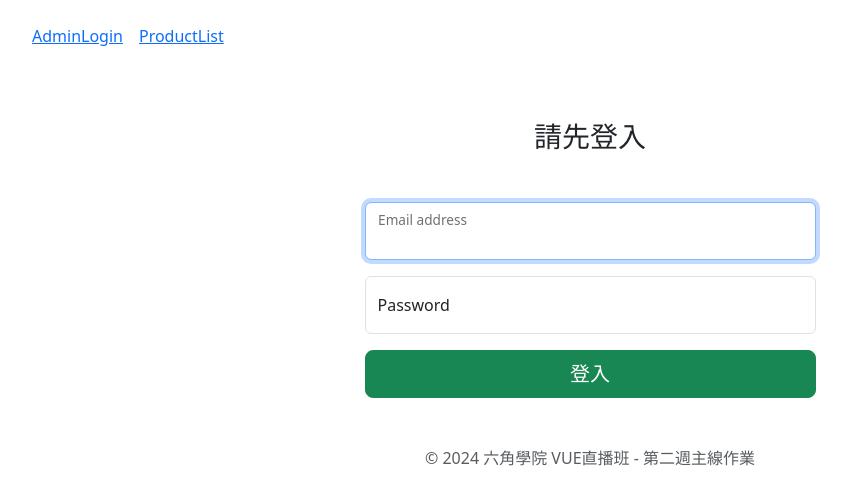
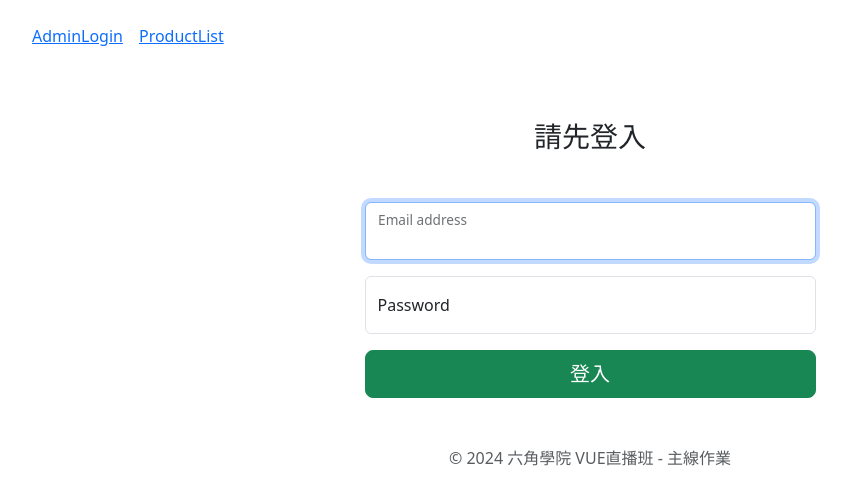
Before and after one commit to PinyiW0/2024vueProject, a Vue app: page /#/LoginView in a window 1280 px wide. Shown: the top 504 px of the page, without its empty margins (50-901 px from the left). Built offline with nearby package versions, Linux system fonts and the light colour scheme; what vue-loading-overlay, vue-sweetalert2 would draw is missing.

Commit message:
fix: 🍮 修改環境連結

```diff
--- a/package.json
+++ b/package.json
@@ -12,6 +12,7 @@
     "deploy": "vite build && gh-pages -d dist"
   },
   "dependencies": {
+    "@popperjs/core": "^2.11.8",
     "axios": "^1.6.5",
     "bootstrap": "^5.3.2",
     "pinia": "^2.1.7",
@@ -31,6 +32,7 @@
     "gh-pages": "^6.1.1",
     "prettier": "^3.0.3",
     "sass": "^1.70.0",
-    "vite": "^5.0.10"
+    "vite": "^5.0.12",
+    "vite-plugin-node": "^3.1.0"
   }
 }
--- a/src/components/DelModal.vue
+++ b/src/components/DelModal.vue
@@ -29,7 +29,9 @@
 <script>
 export default {
   props:['tempProduct', 'delProduct'],
-
+  define: {
+    'process.env': '{}',
+  },
   data(){
     return {
       delProductModal: null,
@@ -56,4 +58,8 @@ export default {
     )
   },
 }
+// @click="snedApi"
+// snedApi(){
+//   this.$emit('send-api', this.tempProduct.id);
+// }
 </script>
--- a/src/views/admin/LoginView.vue
+++ b/src/views/admin/LoginView.vue
@@ -24,7 +24,7 @@
         </div>
       </div>
       <p class="mt-5 mb-3 text-muted text-center">
-        &copy; 2024 六角學院 VUE直播班 - 第二週主線作業
+        &copy; 2024 六角學院 VUE直播班 - 主線作業
       </p>
     </div>
   </div>
@@ -32,8 +32,8 @@
 
 
 <script>
-import { RouterView } from 'vue-router'
-const { VITE_URL, VITE_PATH } = import.meta.env
+//import { RouterView } from 'vue-router'
+const { VITE_URL } = import.meta.env
 export default {
   data() {
     return {
--- a/src/views/admin/ProductListView.vue
+++ b/src/views/admin/ProductListView.vue
@@ -62,6 +62,7 @@
         <Del-Modal
          :temp-Product="tempProduct"
          :delProduct="delProduct"
+         @send-api="delProduct"
           ref="dModal"></Del-Modal>
         <!-- Modal -->
         <!-- pagination -->
@@ -84,6 +85,7 @@ const { VITE_URL, VITE_PATH } = import.meta.env
 import ProductModal from '@/components/ProductModal.vue';
 import DelModal from '@/components/DelModal.vue';
 import PaginationItem from '@/components/PaginationItem.vue';
+import { createLogger } from 'vite';
 
 export default {
   data() {
@@ -184,6 +186,7 @@ export default {
       }
     },
     delProduct(){
+      //console.log(this.tempProduct.id);
       this.axios.delete(`${VITE_URL}V2/api/${VITE_PATH}/admin/product/${this.tempProduct.id}`)
         .then((res) => {
           alert(res.data.message);
```
Also changed, not shown: 1 other file (tests, documents, lock files or other folders).
